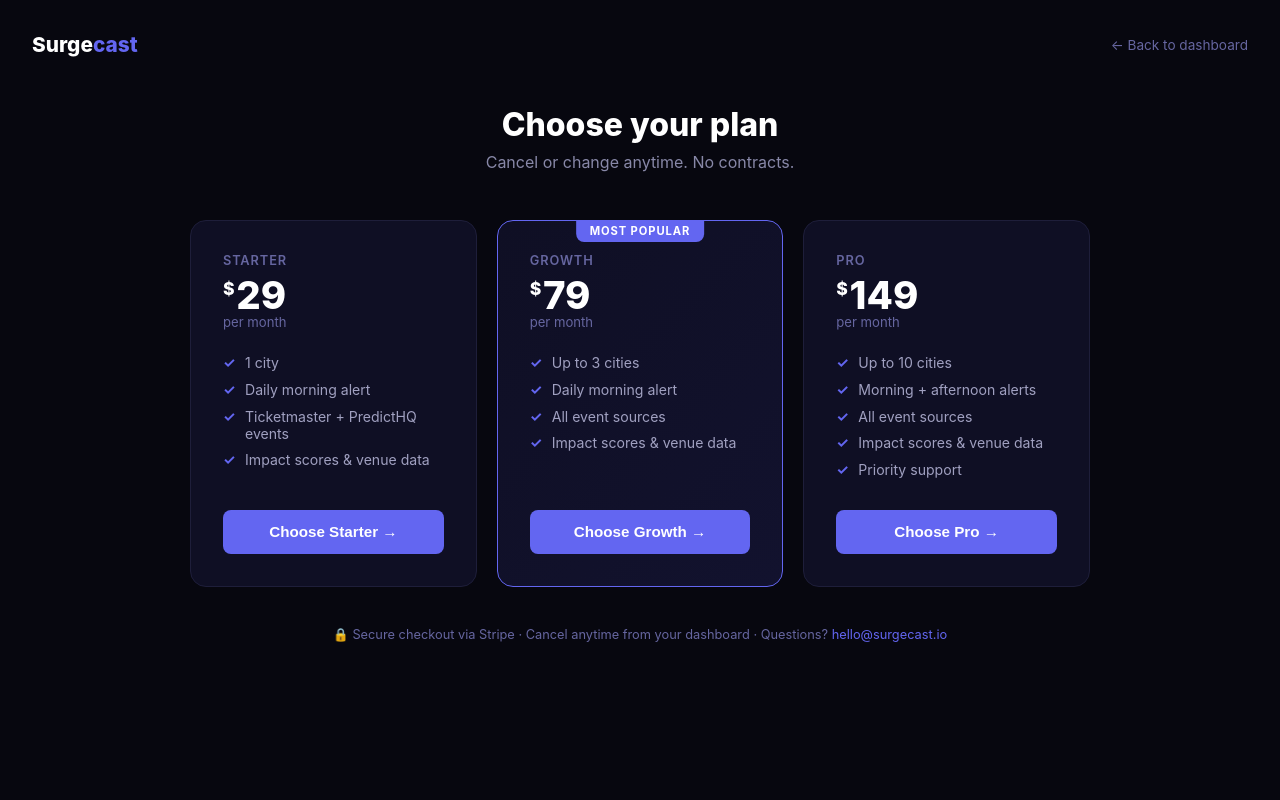
After one commit to phunclick-pixel/surgecast, a Flask app: template templates/upgrade.html in a window 1280 px wide. The commit adds this page. Run offline with Flask 3, Linux system fonts and the light colour scheme; the template is opened without the code that fills it, so the values that code supplies are empty.

Commit message:
Add Stripe checkout, pricing page, webhook, and billing portal

```diff
--- a/app.py
+++ b/app.py
@@ -5,6 +5,7 @@ import re
 
 import requests
 import resend
+import stripe
 from dotenv import load_dotenv
 from flask import (Flask, jsonify, redirect, render_template,
                    request, session, url_for)
@@ -18,6 +19,19 @@ SUPABASE_URL = os.environ["SUPABASE_URL"]
 SUPABASE_KEY = os.environ["SUPABASE_KEY"]
 ADMIN_PASSWORD = os.environ.get("ADMIN_PASSWORD", "surgecast-admin")
 ALERT_FROM = "Surgecast <alerts@surgecast.io>"
+
+# Stripe — keys added via Railway env vars
+STRIPE_SECRET_KEY      = os.environ.get("STRIPE_SECRET_KEY", "")
+STRIPE_WEBHOOK_SECRET  = os.environ.get("STRIPE_WEBHOOK_SECRET", "")
+STRIPE_PRICE_STARTER   = os.environ.get("STRIPE_PRICE_STARTER", "")
+STRIPE_PRICE_GROWTH    = os.environ.get("STRIPE_PRICE_GROWTH", "")
+STRIPE_PRICE_PRO       = os.environ.get("STRIPE_PRICE_PRO", "")
+
+STRIPE_PRICES = {
+    "starter": STRIPE_PRICE_STARTER,
+    "growth":  STRIPE_PRICE_GROWTH,
+    "pro":     STRIPE_PRICE_PRO,
+}
 
 PLAN_LIMITS = {
     "starter": {"max_cities": 1,  "label": "Starter",  "price": "$29/mo"},
@@ -130,7 +144,7 @@ def get_subscriber_by_email(email):
         f"{SUPABASE_URL}/rest/v1/subscribers",
         headers=SB_HEADERS,
         params={
-            "select": "id,email,plan,active,trial_ends_at,subscriber_cities(id,city,state,alert_threshold)",
+            "select": "id,email,plan,active,trial_ends_at,stripe_customer_id,stripe_subscription_id,subscriber_cities(id,city,state,alert_threshold)",
             "email": f"eq.{email}",
             "limit": "1",
         },
@@ -548,6 +562,188 @@ def admin_delete(sub_id):
     return jsonify({"deleted": True})
 
 
+# ---------------------------------------------------------------------------
+# Stripe — pricing page, checkout, webhook, billing portal
+# ---------------------------------------------------------------------------
+
+@app.route("/upgrade")
+@customer_required
+def upgrade_page():
+    email = session["customer_email"]
+    sub = get_subscriber_by_email(email)
+    if not sub:
+        return redirect(url_for("dashboard_login"))
+    plan = sub.get("plan", "starter")
+    trial_active, trial_days_left, trial_expired = get_trial_info(sub)
+    return render_template("upgrade.html", sub=sub, plan=plan,
+                           plan_info=PLAN_LIMITS,
+                           trial_active=trial_active,
+                           trial_days_left=trial_days_left)
+
+
+@app.route("/upgrade/checkout/<plan>", methods=["POST"])
+@customer_required
+def upgrade_checkout(plan):
+    if plan not in PLAN_LIMITS:
+        return "Invalid plan", 400
+
+    price_id = STRIPE_PRICES.get(plan)
+    if not price_id:
+        return "Stripe price not configured — contact hello@surgecast.io", 500
+
+    email = session["customer_email"]
+    sub = get_subscriber_by_email(email)
+    if not sub:
+        return redirect(url_for("dashboard_login"))
+
+    stripe.api_key = STRIPE_SECRET_KEY
+
+    # Re-use existing Stripe customer if we have one
+    customer_id = sub.get("stripe_customer_id") or None
+
+    checkout = stripe.checkout.Session.create(
+        customer=customer_id,
+        customer_email=None if customer_id else email,
+        payment_method_types=["card"],
+        line_items=[{"price": price_id, "quantity": 1}],
+        mode="subscription",
+        allow_promotion_codes=True,
+        success_url=url_for("upgrade_success", _external=True)
+                    + "?session_id={CHECKOUT_SESSION_ID}",
+        cancel_url=url_for("upgrade_page", _external=True),
+        metadata={"subscriber_id": str(sub["id"]), "plan": plan},
+        subscription_data={
+            "metadata": {"subscriber_id": str(sub["id"]), "plan": plan}
+        },
+    )
+    return redirect(checkout.url, code=303)
+
+
+@app.route("/upgrade/success")
+@customer_required
+def upgrade_success():
+    session_id = request.args.get("session_id", "")
+    plan_name = "your new plan"
+
+    if session_id and STRIPE_SECRET_KEY:
+        try:
+            stripe.api_key = STRIPE_SECRET_KEY
+            cs = stripe.checkout.Session.retrieve(session_id)
+            plan_name = PLAN_LIMITS.get(
+                cs.metadata.get("plan", ""), {}
+            ).get("label", "your new plan")
+        except Exception:
+            pass
+
+    return render_template("upgrade_success.html", plan_name=plan_name)
+
+
+@app.route("/billing")
+@customer_required
+def billing_portal():
+    """Stripe Customer Portal — lets subscribers manage/cancel their plan."""
+    email = session["customer_email"]
+    sub = get_subscriber_by_email(email)
+    if not sub or not sub.get("stripe_customer_id"):
+        # No Stripe record yet — send them to upgrade page
+        return redirect(url_for("upgrade_page"))
+
+    stripe.api_key = STRIPE_SECRET_KEY
+    portal = stripe.billing_portal.Session.create(
+        customer=sub["stripe_customer_id"],
+        return_url=url_for("dashboard", _external=True),
+    )
+    return redirect(portal.url, code=303)
+
+
+@app.route("/stripe/webhook", methods=["POST"])
+def stripe_webhook():
+    payload    = request.get_data()
+    sig_header = request.headers.get("Stripe-Signature", "")
+
+    try:
+        event = stripe.Webhook.construct_event(
+            payload, sig_header, STRIPE_WEBHOOK_SECRET
+        )
+    except (ValueError, stripe.error.SignatureVerificationError) as e:
+        print(f"Stripe webhook signature error: {e}")
+        return jsonify({"error": "Invalid signature"}), 400
+
+    etype = event["type"]
+    obj   = event["data"]["object"]
+    print(f"Stripe event: {etype}")
+
+    # ── Payment succeeded / subscription created ──────────────────────────
+    if etype == "checkout.session.completed":
+        sub_id      = obj.get("metadata", {}).get("subscriber_id")
+        plan        = obj.get("metadata", {}).get("plan", "starter")
+        customer_id = obj.get("customer")
+        stripe_sub  = obj.get("subscription")
+
+        if sub_id:
+            requests.patch(
+                f"{SUPABASE_URL}/rest/v1/subscribers",
+                headers=SB_HEADERS,
+                params={"id": f"eq.{sub_id}"},
+                json={"plan": plan,
+                      "stripe_customer_id": customer_id,
+                      "stripe_subscription_id": stripe_sub,
+                      "active": True},
+            )
+            print(f"  → subscriber {sub_id} upgraded to {plan}")
+
+    # ── Plan changed via Customer Portal ─────────────────────────────────
+    elif etype == "customer.subscription.updated":
+        customer_id = obj.get("customer")
+        # Derive plan from the price ID on the subscription
+        price_id = None
+        items = obj.get("items", {}).get("data", [])
+        if items:
+            price_id = items[0].get("price", {}).get("id")
+
+        new_plan = next(
+            (p for p, pid in STRIPE_PRICES.items() if pid and pid == price_id),
+            None,
+        )
+        if new_plan and customer_id:
+            rows = requests.get(
+                f"{SUPABASE_URL}/rest/v1/subscribers",
+                headers=SB_HEADERS,
+                params={"stripe_customer_id": f"eq.{customer_id}",
+                        "select": "id"},
+            ).json()
+            if rows:
+                requests.patch(
+                    f"{SUPABASE_URL}/rest/v1/subscribers",
+                    headers=SB_HEADERS,
+                    params={"id": f"eq.{rows[0]['id']}"},
+                    json={"plan": new_plan},
+                )
+                print(f"  → customer {customer_id} plan updated to {new_plan}")
+
+    # ── Subscription cancelled ────────────────────────────────────────────
+    elif etype == "customer.subscription.deleted":
+        customer_id = obj.get("customer")
+        if customer_id:
+            rows = requests.get(
+                f"{SUPABASE_URL}/rest/v1/subscribers",
+                headers=SB_HEADERS,
+                params={"stripe_customer_id": f"eq.{customer_id}",
+                        "select": "id"},
+            ).json()
+            if rows:
+                requests.patch(
+                    f"{SUPABASE_URL}/rest/v1/subscribers",
+                    headers=SB_HEADERS,
+                    params={"id": f"eq.{rows[0]['id']}"},
+                    json={"plan": "starter",
+                          "stripe_subscription_id": None},
+                )
+                print(f"  → customer {customer_id} downgraded to starter")
+
+    return jsonify({"received": True})
+
+
 if __name__ == "__main__":
     port = int(os.environ.get("PORT", 5000))
     app.run(host="0.0.0.0", port=port, debug=False)
--- a/requirements.txt
+++ b/requirements.txt
@@ -7,3 +7,4 @@ schedule
 resend
 flask
 gunicorn
+stripe
--- /dev/null
+++ b/templates/upgrade.html
@@ -0,0 +1,180 @@
+<!DOCTYPE html>
+<html lang="en">
+<head>
+  <meta charset="UTF-8">
+  <meta name="viewport" content="width=device-width, initial-scale=1.0">
+  <title>Surgecast — Choose a Plan</title>
+  <style>
+    *, *::before, *::after { box-sizing: border-box; margin: 0; padding: 0; }
+    body {
+      font-family: -apple-system, BlinkMacSystemFont, 'Segoe UI', system-ui, sans-serif;
+      background: #07070f; color: #e2e2f0; min-height: 100vh; padding: 2rem;
+    }
+    a { color: inherit; text-decoration: none; }
+
+    .topbar {
+      display: flex; align-items: center; justify-content: space-between;
+      margin-bottom: 3rem;
+    }
+    .logo { font-size: 1.3rem; font-weight: 800; color: #fff; }
+    .logo span { color: #6366f1; }
+    .back { font-size: 0.85rem; color: #6666a0; }
+    .back:hover { color: #e2e2f0; }
+
+    .hero { text-align: center; margin-bottom: 3rem; }
+    .hero h1 { font-size: 2rem; font-weight: 800; color: #fff; margin-bottom: 0.5rem; }
+    .hero p { color: #8888a8; font-size: 1rem; }
+
+    {% if trial_active %}
+    .trial-note {
+      text-align: center; margin-bottom: 2rem;
+      padding: 0.75rem 1.5rem;
+      background: rgba(99,102,241,0.08); border: 1px solid rgba(99,102,241,0.25);
+      border-radius: 10px; max-width: 500px; margin-left: auto; margin-right: auto;
+      font-size: 0.88rem; color: #a5b4fc;
+    }
+    {% endif %}
+
+    .plans {
+      display: grid;
+      grid-template-columns: repeat(auto-fit, minmax(260px, 1fr));
+      gap: 1.25rem;
+      max-width: 900px;
+      margin: 0 auto;
+    }
+
+    .plan-card {
+      background: #0f0f24; border: 1px solid #1e1e3a; border-radius: 16px;
+      padding: 2rem; display: flex; flex-direction: column; gap: 0;
+      position: relative;
+    }
+    .plan-card.current { border-color: #2a2a50; opacity: 0.6; }
+    .plan-card.popular {
+      border-color: #6366f1;
+      background: linear-gradient(135deg, #0f0f24 0%, #12122e 100%);
+    }
+
+    .popular-badge {
+      position: absolute; top: -1px; left: 50%; transform: translateX(-50%);
+      background: #6366f1; color: #fff; font-size: 0.7rem; font-weight: 700;
+      text-transform: uppercase; letter-spacing: 0.08em;
+      padding: 0.25rem 0.85rem; border-radius: 0 0 8px 8px;
+    }
+
+    .plan-name { font-size: 0.8rem; font-weight: 600; color: #6666a0;
+                 text-transform: uppercase; letter-spacing: 0.07em; margin-bottom: 0.5rem; }
+    .plan-price { font-size: 2.4rem; font-weight: 800; color: #fff; line-height: 1; }
+    .plan-price sup { font-size: 1.1rem; vertical-align: super; margin-right: 0.1rem; }
+    .plan-per { font-size: 0.82rem; color: #6666a0; margin-bottom: 1.5rem; }
+
+    .plan-features { list-style: none; display: flex; flex-direction: column;
+                     gap: 0.6rem; margin-bottom: 2rem; flex: 1; }
+    .plan-features li { font-size: 0.88rem; color: #a0a0c0; display: flex; gap: 0.6rem; }
+    .plan-features li::before { content: "✓"; color: #6366f1; font-weight: 700; flex-shrink: 0; }
+
+    .plan-btn {
+      width: 100%; padding: 0.85rem; border: none; border-radius: 8px;
+      font-size: 0.95rem; font-weight: 700; cursor: pointer; transition: background 0.15s;
+    }
+    .plan-btn.primary { background: #6366f1; color: #fff; }
+    .plan-btn.primary:hover { background: #4f46e5; }
+    .plan-btn.secondary { background: #1a1a30; color: #6666a0; border: 1px solid #2a2a4a; cursor: default; }
+
+    .guarantee {
+      text-align: center; margin-top: 2.5rem;
+      font-size: 0.8rem; color: #444466;
+    }
+    .guarantee span { color: #6666a0; }
+  </style>
+</head>
+<body>
+
+<div class="topbar">
+  <div class="logo">Surge<span>cast</span></div>
+  <a href="/dashboard" class="back">← Back to dashboard</a>
+</div>
+
+<div class="hero">
+  <h1>Choose your plan</h1>
+  <p>Cancel or change anytime. No contracts.</p>
+</div>
+
+{% if trial_active %}
+<div class="trial-note">
+  Your free trial has <strong>{{ trial_days_left }} day{{ 's' if trial_days_left != 1 else '' }}</strong> remaining.
+  Upgrading now starts your paid plan immediately — your card won't be charged until your trial ends.
+</div>
+{% endif %}
+
+<div class="plans">
+
+  <!-- Starter -->
+  <div class="plan-card {% if plan == 'starter' %}current{% endif %}">
+    <div class="plan-name">Starter</div>
+    <div class="plan-price"><sup>$</sup>29</div>
+    <div class="plan-per">per month</div>
+    <ul class="plan-features">
+      <li>1 city</li>
+      <li>Daily morning alert</li>
+      <li>Ticketmaster + PredictHQ events</li>
+      <li>Impact scores & venue data</li>
+    </ul>
+    {% if plan == 'starter' %}
+    <button class="plan-btn secondary">Current plan</button>
+    {% else %}
+    <form action="/upgrade/checkout/starter" method="post">
+      <button type="submit" class="plan-btn primary">Choose Starter →</button>
+    </form>
+    {% endif %}
+  </div>
+
+  <!-- Growth -->
+  <div class="plan-card popular {% if plan == 'growth' %}current{% endif %}">
+    <div class="popular-badge">Most popular</div>
+    <div class="plan-name">Growth</div>
+    <div class="plan-price"><sup>$</sup>79</div>
+    <div class="plan-per">per month</div>
+    <ul class="plan-features">
+      <li>Up to 3 cities</li>
+      <li>Daily morning alert</li>
+      <li>All event sources</li>
+      <li>Impact scores & venue data</li>
+    </ul>
+    {% if plan == 'growth' %}
+    <button class="plan-btn secondary">Current plan</button>
+    {% else %}
+    <form action="/upgrade/checkout/growth" method="post">
+      <button type="submit" class="plan-btn primary">Choose Growth →</button>
+    </form>
+    {% endif %}
+  </div>
+
+  <!-- Pro -->
+  <div class="plan-card {% if plan == 'pro' %}current{% endif %}">
+    <div class="plan-name">Pro</div>
+    <div class="plan-price"><sup>$</sup>149</div>
+    <div class="plan-per">per month</div>
+    <ul class="plan-features">
+      <li>Up to 10 cities</li>
+      <li>Morning + afternoon alerts</li>
+      <li>All event sources</li>
+      <li>Impact scores & venue data</li>
+      <li>Priority support</li>
+    </ul>
+    {% if plan == 'pro' %}
+    <button class="plan-btn secondary">Current plan</button>
+    {% else %}
+    <form action="/upgrade/checkout/pro" method="post">
+      <button type="submit" class="plan-btn primary">Choose Pro →</button>
+    </form>
+    {% endif %}
+  </div>
+
+</div>
+
+<p class="guarantee">
+  <span>🔒 Secure checkout via Stripe · Cancel anytime from your dashboard · Questions? <a href="mailto:hello@surgecast.io" style="color:#6366f1;">hello@surgecast.io</a></span>
+</p>
+
+</body>
+</html>
```
Also changed, not shown: templates/dashboard.html (+6 -9 lines), templates/upgrade_success.html (added, +42 -0 lines).
